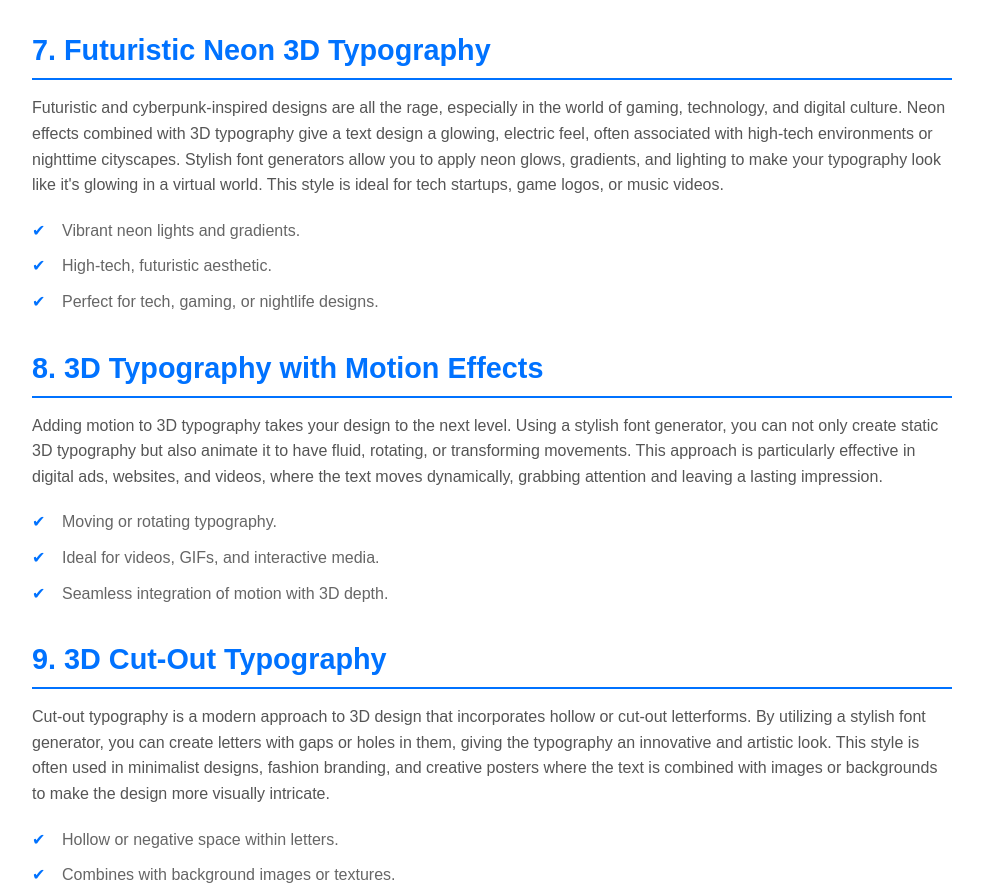
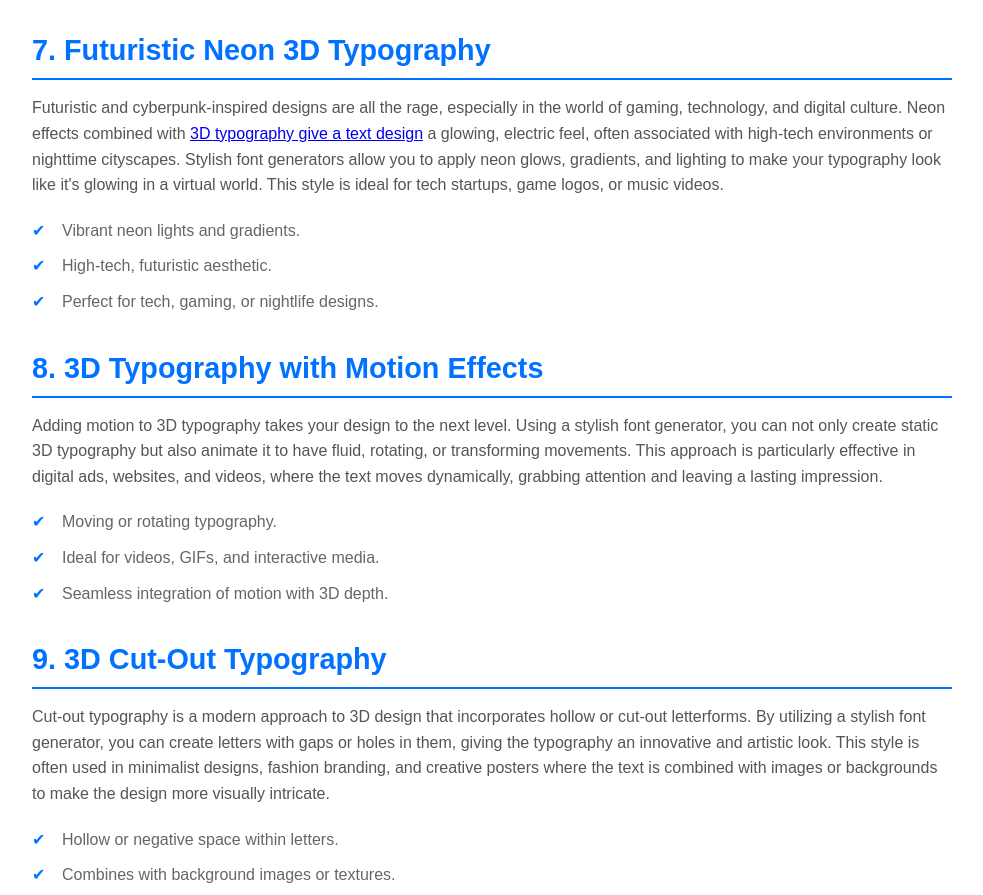
Before and after one commit to roberthinsom/stylish-fonts-generator-netlify, a plain HTML site: page index.html in a window 1280 px wide. Shown: the part 2332-3227 px from the top of the page, without its empty margins (148-1131 px from the left). Drawn offline with Linux system fonts and the light colour scheme.

Commit message:
Update index.html

```diff
--- a/index.html
+++ b/index.html
@@ -187,7 +187,7 @@
     </ul>
 
     <h2>7. Futuristic Neon 3D Typography</h2>
-    <p>Futuristic and cyberpunk-inspired designs are all the rage, especially in the world of gaming, technology, and digital culture. Neon effects combined with 3D typography give a text design a glowing, electric feel, often associated with high-tech environments or nighttime cityscapes. Stylish font generators allow you to apply neon glows, gradients, and lighting to make your typography look like it's glowing in a virtual world. This style is ideal for tech startups, game logos, or music videos.</p>
+    <p>Futuristic and cyberpunk-inspired designs are all the rage, especially in the world of gaming, technology, and digital culture. Neon effects combined with <a href="https://roberthinsom.github.io/stylish-font-generator/">3D typography give a text design</a> a glowing, electric feel, often associated with high-tech environments or nighttime cityscapes. Stylish font generators allow you to apply neon glows, gradients, and lighting to make your typography look like it's glowing in a virtual world. This style is ideal for tech startups, game logos, or music videos.</p>
     <ul>
         <li>Vibrant neon lights and gradients.</li>
         <li>High-tech, futuristic aesthetic.</li>
```
